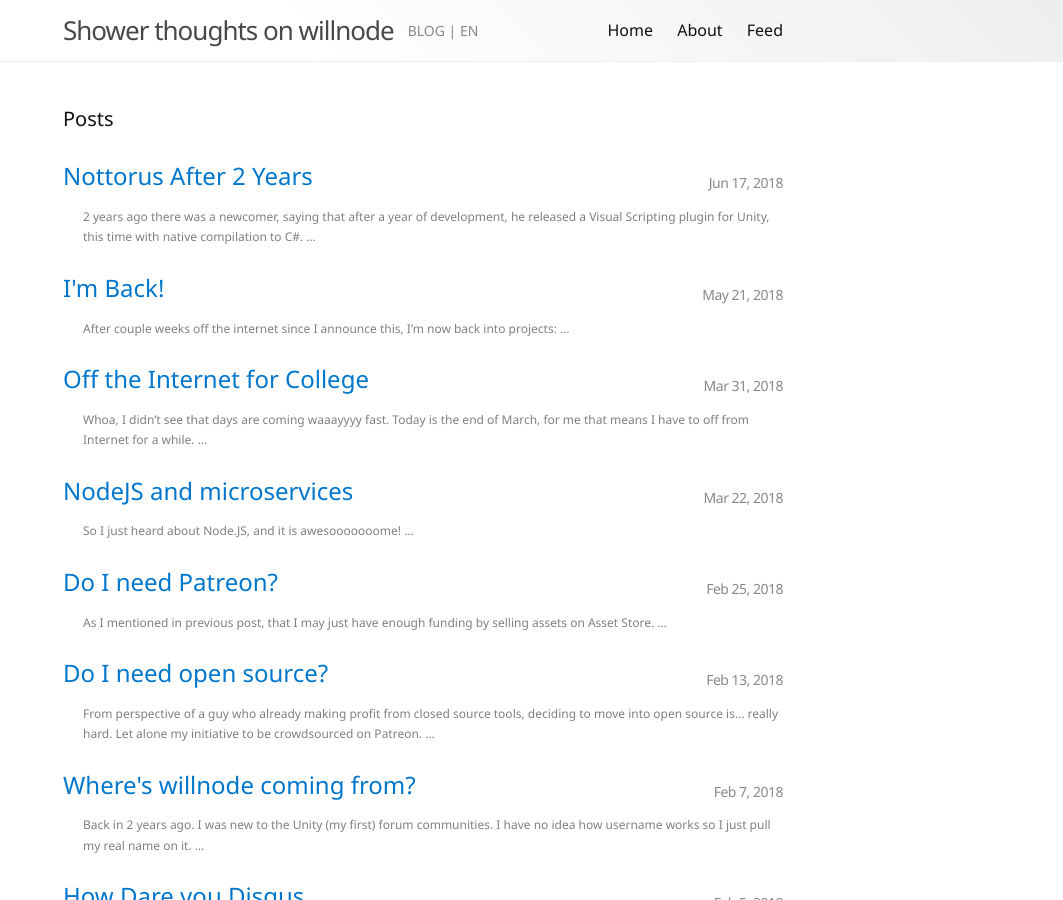
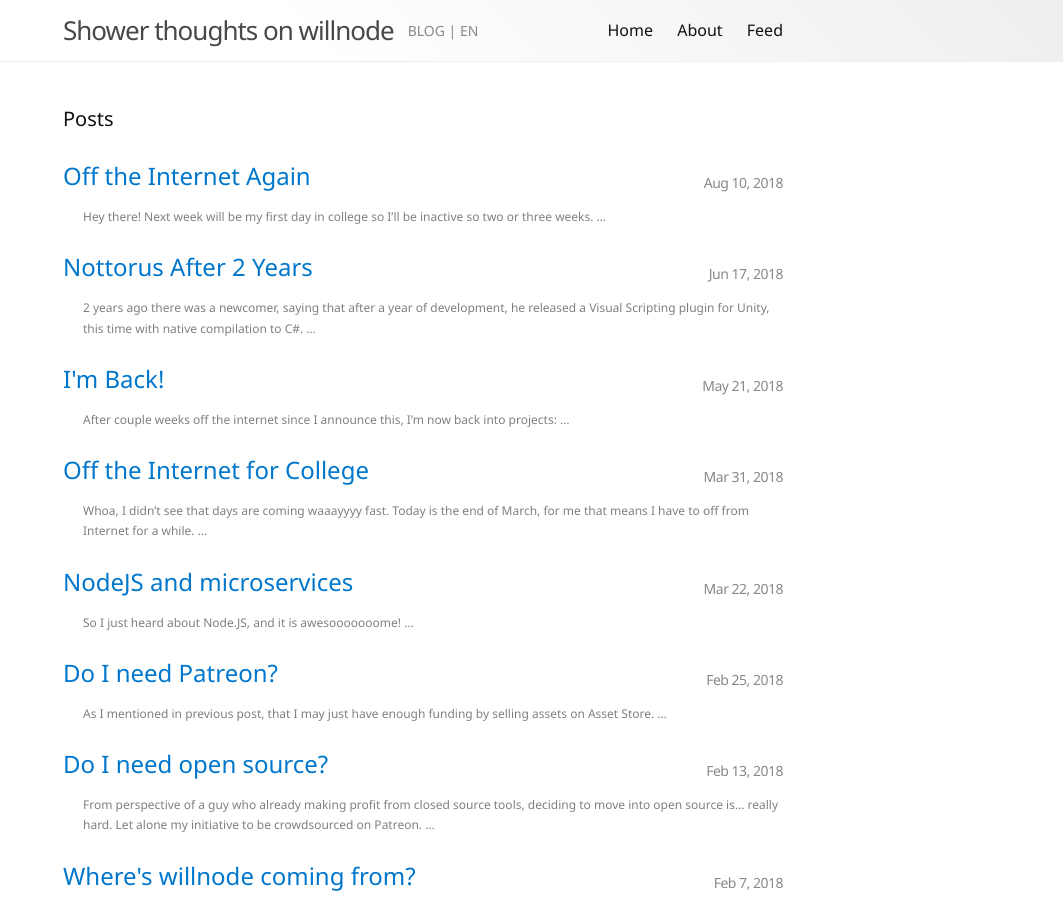
Before and after one commit to willnode/blog, a Jekyll site: the page built from en/index.md, in a window 1280 px wide and 900 px high. Shown: the whole window, without its empty margins (217-1280 px from the left). Built offline with Jekyll 4.4.1, drawn with Linux system fonts in a browser that asks for light colours.

Commit message:
New post

```diff
--- /dev/null
+++ b/en/_posts/2018-08-10-off-the-internet-again.md
@@ -0,0 +1,13 @@
+---
+title: Off the Internet Again
+---
+
+Hey there! Next week will be my first day in college so I'll be inactive so two or three weeks.
+
+You may note that I'm already inactive at some projects, that's not because it's abandoned. It's just me that tries to switch focus to new project. Just, hmm.. Keep failing at all time :/
+
+After that, I'll be back with couple of updates for the assets.
+
+Stay tuned!
+
+![Funny cat]({{site.img}}Comical_Animals-0002.jpg)
```
Also changed, not shown: id/_posts/2018-04-11-mengapa-pilih-madura.md (+3 -3 lines), id/_posts/2018-08-07-emm-sekarang-gue-jadi-maba.md (+1 -1 lines), id/_posts/2018-08-09-dua-sifat-berbeda-didalam-pikiranku.md (added, +8 -0 lines), id/_posts/2018-08-09-etika-internet-yang-kutahu.md (added, +24 -0 lines).
